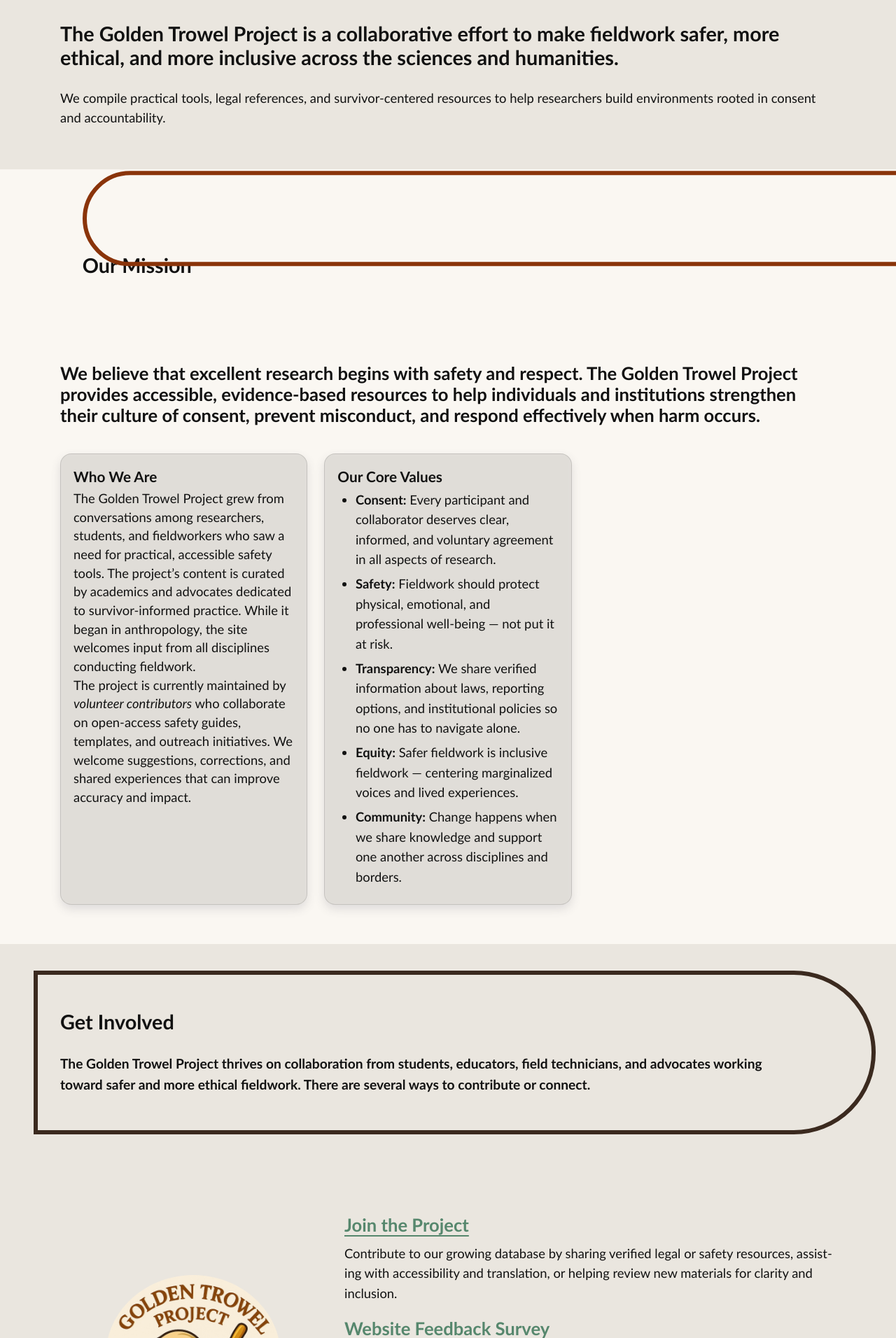
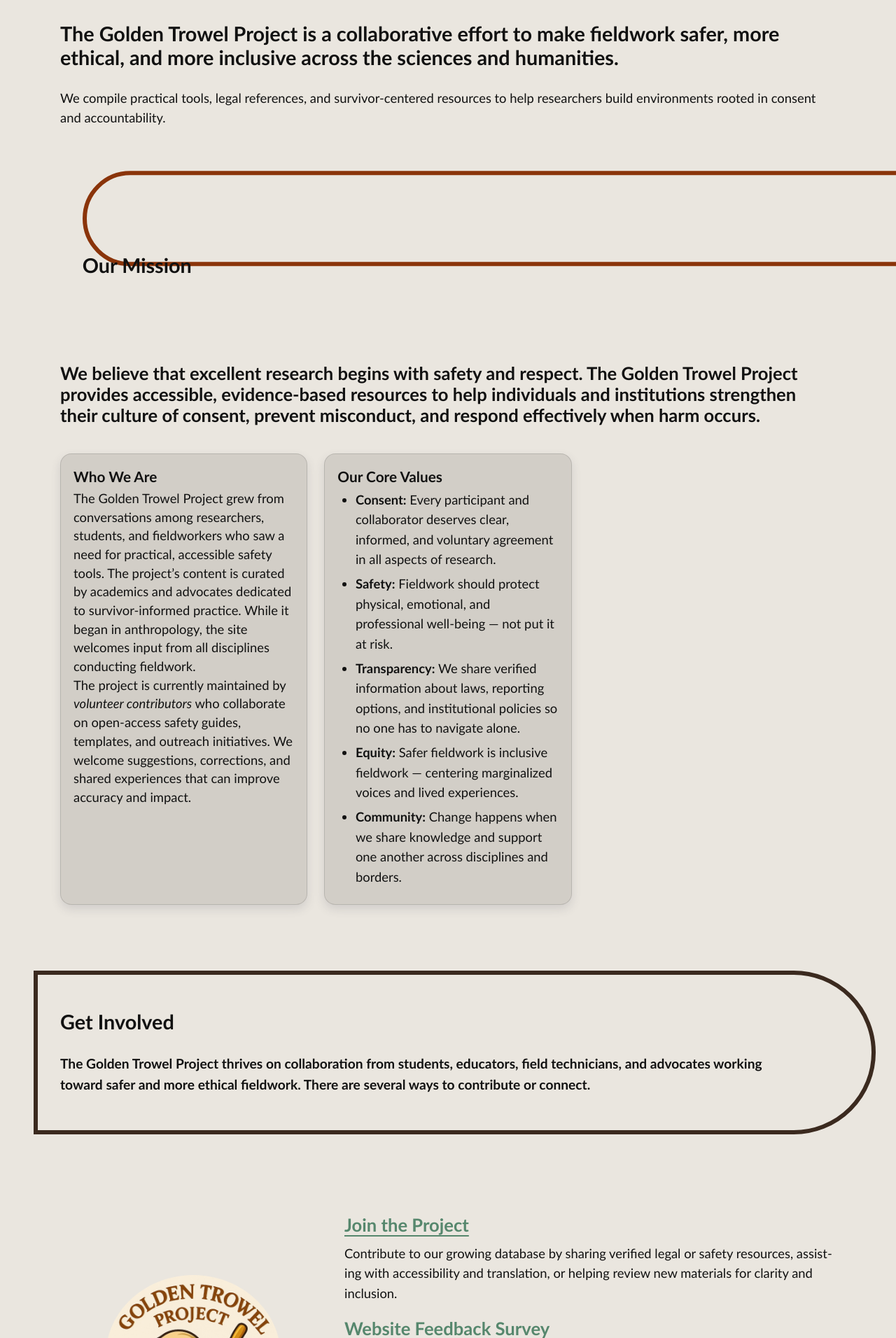
Before and after one commit to AnthroSafetyWarrior/GoldenTrowelProject, a Jekyll site: the page built from _pages/aboutus.html, in a window 1280 px wide. Shown: the part 812-2724 px from the top of the page at 70% size. Built offline with Jekyll 4.4.1, drawn with Linux system fonts in a browser that asks for light colours.

Commit message:
updating name

```diff
--- a/_layouts/default.html
+++ b/_layouts/default.html
@@ -890,78 +890,36 @@
 }
 
 
-/* ===== HARD RESET: page pills/bands/heads are OUTLINE-ONLY in <main> ===== */
+/* HARD RESET: outline-only for pills/bands/heads in <main> */
 main :is(.pill, .pillband, .pillhead):not(.pill--nav){
   color: var(--ink) !important;
   background: transparent !important;
-  position: relative;               /* keep stacking context */
+  position: relative;
   isolation: isolate;
-  z-index: 0;
+  z-index: 0; /* content layer */
 }
 
-/* Turn their ribbons into outlines; kill any fills */
+/* Their ribbons = outlines only (NO fill) and behind content */
 main :is(.pill, .pillband, .pillhead):not(.pill--nav)::before{
   content:"";
   position:absolute;
   inset:0 auto;
-  background: transparent !important;                         /* no fill */
+  background: transparent !important;               /* no fill */
   border: var(--pill-border, 6px) solid var(--pill-color, var(--soil)) !important;
   box-shadow: none !important;
-  z-index: 1;                                                 /* below real content */
+  z-index: -1;                                      /* <— move behind text */
 }
-/* Extra safety: nuke the legacy band fills that were set earlier */
+
+/* Extra safety: nuke any legacy fills */
 main .pill::before,
 main .pillband::before,
 main .pillhead::before{
   background: transparent !important;
 }
 
-/* ===== SECTION STRIPES: strict side colors, no color-mix tints ===== */
-main .section{
-  position: relative;
-  isolation: isolate;
-}
+/* SECTION STRIPES: push farther back so outlines sit above them */
 main .section::before{
-  content:"";
-  position:absolute;
-  top:0; bottom:0;
-  left: calc(50% - 50vw);            /* default: hug left edge */
-  width: 100vw;
-  background: var(--section-stripe, transparent);
-  z-index: -1;                        /* behind content + outlines */
-  pointer-events: none;
-}
-
-/* choose stripe color ONLY by which way the first pillhead/band is clipped */
-main .section:has(> .pillhead.pill--clip-left),
-main .section:has(> .pillband.pill--clip-left){
-  --section-stripe: var(--wave-dark);   /* the brownish wash */
-}
-main .section:has(> .pillhead.pill--clip-right),
-main .section:has(> .pillband.pill--clip-right){
-  --section-stripe: var(--offwhite);    /* the light wash */
-  /* and hug the right edge for right-clipped blocks */
-}
-main .section:has(> .pillhead.pill--clip-right)::before,
-main .section:has(> .pillband.pill--clip-right)::before{
-  left:auto;
-  right: calc(50% - 50vw);
-}
-
-/* IMPORTANT: disable all theme-based stripe overrides */
-main .section{
-  --section-stripe: var(--section-stripe);
-}
-/* If you previously had 'color-mix' overrides, remove them or force neutral: */
-main .section:has(> .pillhead.pill--orange),
-main .section:has(> .pillband.pill--orange),
-main .section:has(> .pillhead.pill--soil),
-main .section:has(> .pillband.pill--soil),
-main .section:has(> .pillhead.pill--slate),
-main .section:has(> .pillband.pill--slate),
-main .section:has(> .pillhead.pill--sage),
-main .section:has(> .pillband.pill--sage){
-  /* no override — keep the side-based color */
+  z-index: -2;                                      /* <— farther back */
 }
 
 </style>
```
